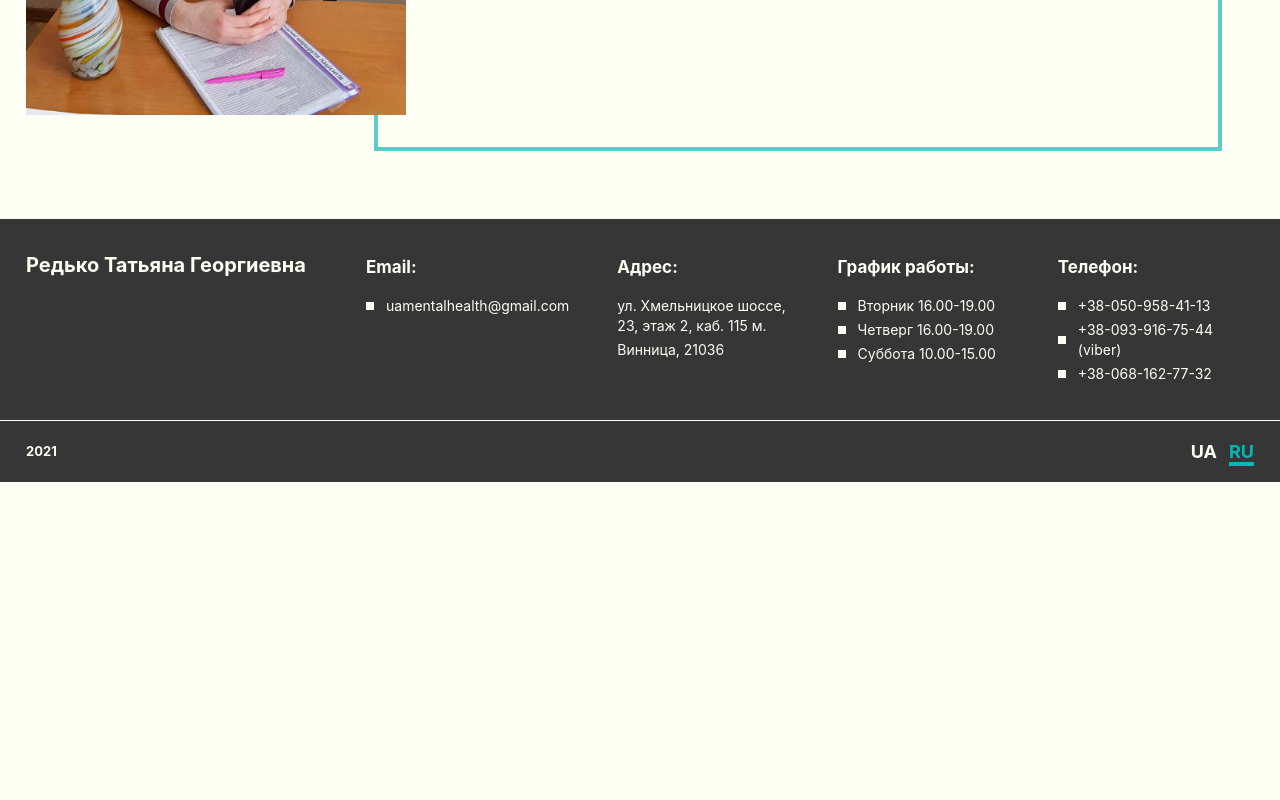
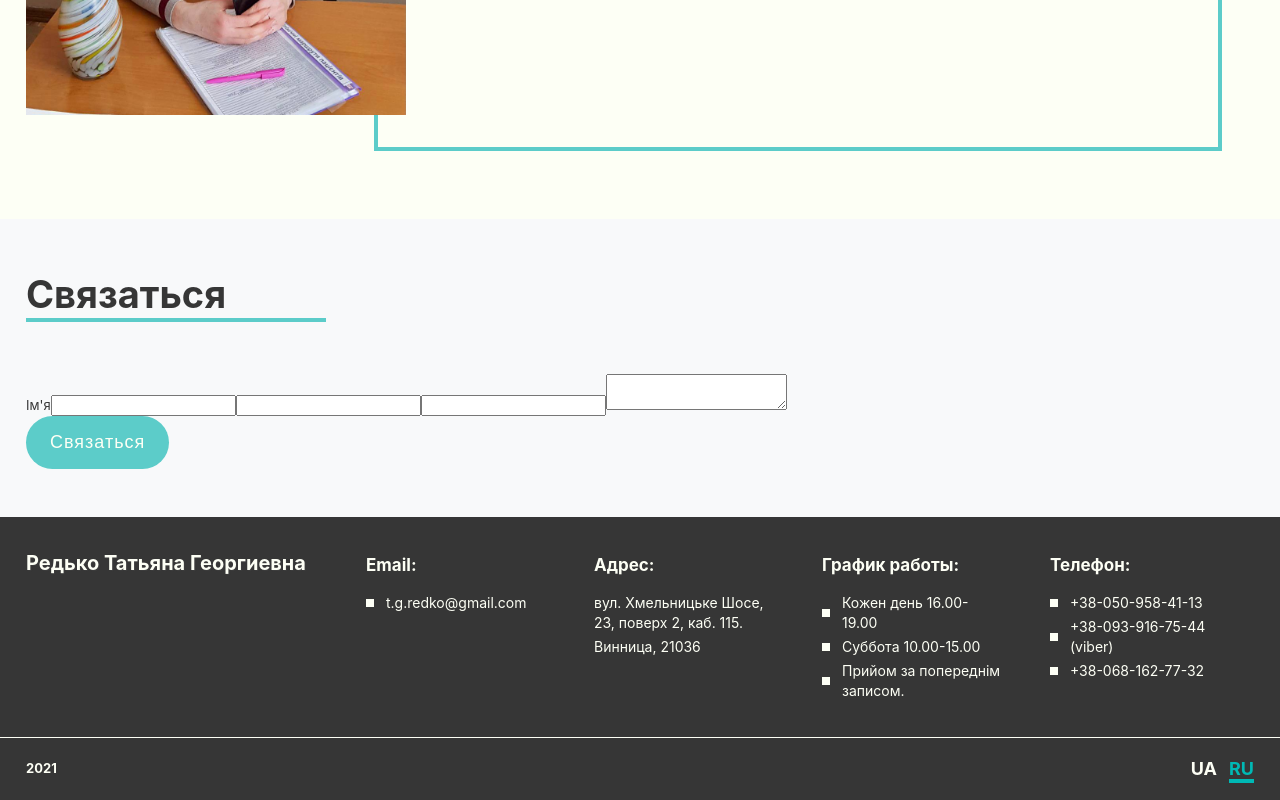
Before and after one commit to Shperung/psychology, a Next.js app: page /ru in a window 1280 px wide. Shown: the part 3964-4764 px from the top of the page. Before the commit the page ends 4446 px from the top, so only its background shows below. Built offline with nearby package versions, Linux system fonts and the light colour scheme.

Commit message:
Add mailer

```diff
--- a/content/index.content.tsx
+++ b/content/index.content.tsx
@@ -1,3 +1,4 @@
+import React, { useState } from 'react';
 import Link from 'next/link';
 
 //helpers
@@ -13,6 +14,43 @@ export default function IndexContent(props) {
   const { lang } = props;
   const isRu = lang === 'ru';
   const href = isRu ? '/ru#' : '/#';
+  const [formData, setFormData] = useState({
+    name: '',
+    email: '',
+    phone: '',
+    text: '',
+  });
+
+  const handleChange = (e: React.FormEvent<HTMLInputElement>) => {
+    setFormData({
+      ...formData,
+      [e.target.name]: e.target.value,
+    });
+  };
+
+  const handleSubmit = (e: React.FormEvent<HTMLInputElement>) => {
+    e.preventDefault();
+
+    if (formData.name && formData.phone) {
+      fetch('/api/mail', {
+        method: 'POST',
+        headers: {
+          Accept: 'application/json',
+          'Content-Type': 'application/json',
+        },
+        body: JSON.stringify(formData),
+      })
+        .then(res => {
+          return res.json();
+        })
+        .then(data => {
+          console.log('data', data);
+        })
+        .catch(err => {
+          console.log('err', err);
+        });
+    }
+  };
 
   return (
     <main>
@@ -243,6 +281,29 @@ export default function IndexContent(props) {
         </div>
       </section>
 
+      {/*  form_section */}
+      <section className={`${styles.section} ${styles.info_section}`}>
+        <div data-container>
+          <h2 className={styles.h2}>
+            <Trans lang={lang}>Зв'язатися</Trans>
+          </h2>
+          <form onSubmit={handleSubmit}>
+            <label>
+              <span>
+                <Trans lang={lang}>Ім'я</Trans>
+              </span>
+              <input type="text" name="name" required onChange={handleChange} />
+              <input type="email" name="email" onChange={handleChange} />
+              <input type="tel" name="phone" required onChange={handleChange} />
+              <textarea name="text" onChange={handleChange} />
+              <button className={`${styles.btn} ${styles.form_btn}`}>
+                <Trans lang={lang}>Зв'язатися</Trans>
+              </button>
+            </label>
+          </form>
+        </div>
+      </section>
+
       {/*  footer */}
       <FooterBlock lang={lang} />
     </main>
--- a/footer/footer.block.tsx
+++ b/footer/footer.block.tsx
@@ -24,7 +24,7 @@ export default function FooterBlock(props) {
           <h3>Email:</h3>
           <ul>
             <li className={styles.hover_li}>
-              <a href="mailto:uamentalhealth@gmail.com">uamentalhealth@gmail.com</a>
+              <a href="mailto:t.g.redko@gmail.com">t.g.redko@gmail.com</a>
             </li>
           </ul>
         </div>
@@ -33,7 +33,7 @@ export default function FooterBlock(props) {
             <Trans lang={lang}>Адреса</Trans>:
           </h3>
           <p>
-            <Trans lang={lang}>вул. Хмельницьке Шосе, 23, поверх 2, каб. 115 м.</Trans>
+            <Trans lang={lang}>вул. Хмельницьке Шосе, 23, поверх 2, каб. 115.</Trans>
           </p>
           <p>
             <Trans lang={lang}>Вінниця</Trans>, 21036
@@ -46,13 +46,13 @@ export default function FooterBlock(props) {
           </h3>
           <ul>
             <li>
-              <Trans lang={lang}>Вівторок</Trans> 16.00-19.00
-            </li>
-            <li>
-              <Trans lang={lang}>Четвер</Trans> 16.00-19.00
+              <Trans lang={lang}>Кожен день</Trans> 16.00-19.00
             </li>
             <li>
               <Trans lang={lang}>Субота</Trans> 10.00-15.00
+            </li>
+            <li>
+              <Trans lang={lang}>Прийом за попереднім записом.</Trans>
             </li>
           </ul>
         </div>
--- a/package.json
+++ b/package.json
@@ -10,7 +10,9 @@
   },
   "dependencies": {
     "classnames": "^2.2.6",
+    "cors": "^2.8.5",
     "next": "10.0.1",
+    "nodemailer": "^6.4.17",
     "react": "17.0.1",
     "react-dom": "17.0.1",
     "sass": "^1.32.5"
--- a/pages/api/hello.ts
+++ /dev/null
@@ -1,6 +0,0 @@
-// Next.js API route support: https://nextjs.org/docs/api-routes/introduction
-
-export default (req, res) => {
-  res.statusCode = 200
-  res.json({ name: 'John Doe' })
-}
--- /dev/null
+++ b/pages/api/mail.ts
@@ -0,0 +1,73 @@
+import nodemailer from 'nodemailer';
+
+// Step 1
+let transporter = nodemailer.createTransport({
+  service: 'gmail',
+  auth: {
+    user: process.env.EMAIL,
+    pass: process.env.PASSWORD,
+  }
+});
+
+const globalMailOptions = {
+  from: 't.g.redko@gmail.com',
+  to: 'viktorkrav4uk87@gmail.com',
+};
+
+
+const jsonHeaders = {
+  Accept: 'application/json',
+  "Content-Type": "application/json"
+}
+
+
+export default function mail(req, res) {
+
+  console.log('process.env.EMAIL', process.env.EMAIL);
+  console.log('process.env.PASSWORD', process.env.PASSWORD);
+  console.log('process.env', process.env);
+
+  if (req.body.name && req.body.phone) {
+    const mailOptions = {
+      ...globalMailOptions,
+       subject: 'Повідомлення з сайту',
+       text: `Відправлена заявка з сайту
+         \n Ім’я - ${req.body.name}
+         \n Телефон - ${req.body.phone}
+         \n Eail - ${req.body.email || ''}
+         \n Повідомлення - ${req.body.text || ''}
+         \n --------------------------
+       `,
+    }
+
+    transporter.sendMail(mailOptions, function (err, data) {
+     if (err) {
+       console.log('err', err);
+       console.log('Не вдалось відправити заявку. Спробуйте пізніше');
+       const msgs = JSON.stringify({
+        msg: "Не вдалось відправити заявку. Спробуйте пізніше",
+        status: 'error',
+      });
+      res.writeHead(400, jsonHeaders);
+      res.end(msgs);
+     } else {
+        console.log('Заявка успішно відправлена');
+        const msgs = JSON.stringify({
+          msg: "Заявка успішно відправлена",
+          status: 'success',
+        });
+        res.writeHead(200, jsonHeaders);
+        res.end(msgs);
+     }
+    });
+    } else {
+    const msgs = JSON.stringify({
+      msg: "Перевірте введені дані",
+      status: 'info',
+    });
+    res.writeHead(400, jsonHeaders);
+    res.end(msgs);
+  }
+
+
+}
```
Also changed, not shown: 2 other files (tests, documents, lock files or other folders).
